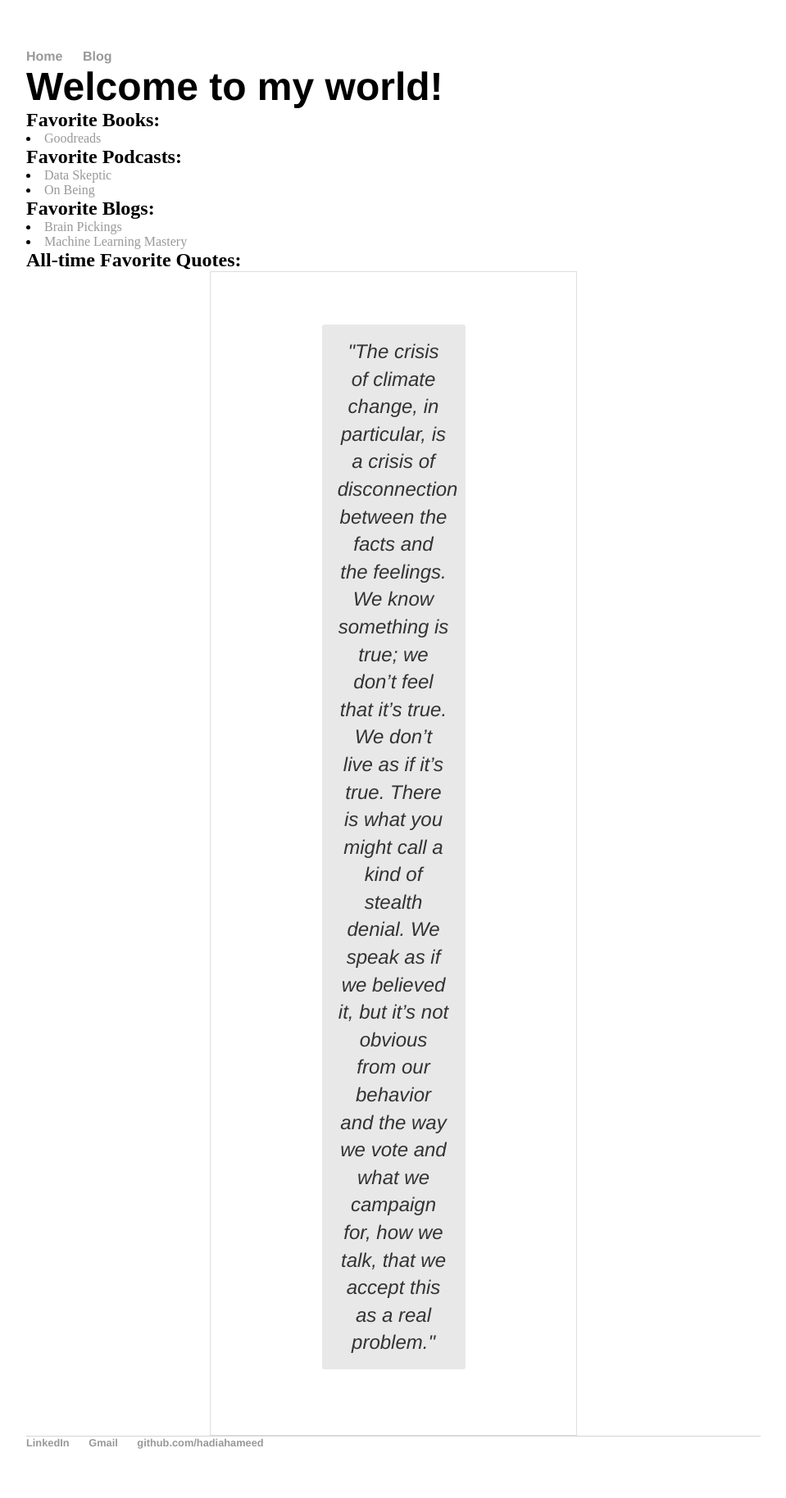
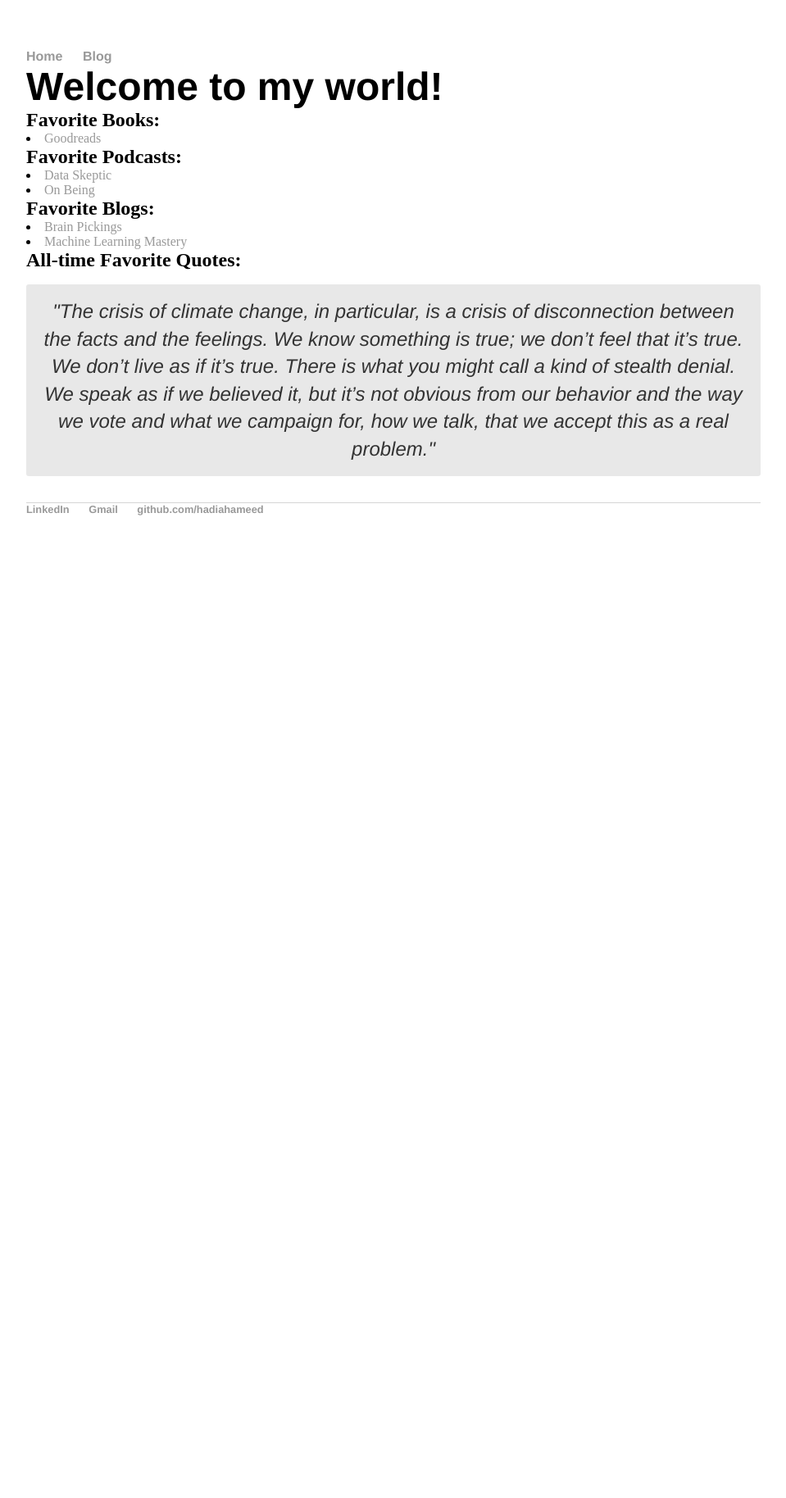
Before and after one commit to hadiahameed/hadiahameed.github.io, a Jekyll site: the page built from index.html, in a window 1280 px wide. Shown: the whole page at 82% size, without its empty margins (160-1119 px from the left). Built offline with Jekyll 4.4.1, drawn with Linux system fonts in a browser that asks for light colours; after the commit the page ends 900 px from its top, so only the background shows below that.

Commit message:
Update main.css

```diff
--- a/css/main.css
+++ b/css/main.css
@@ -50,12 +50,10 @@ ul.posts li {
     list-style: none;
 }
 
+/*  Source: https://1stwebdesigner.com/css-snippets-blockquotes/ */
+
 .ArticleCopy{
   font-family: "Helvetica Neue","Helvetica",Helvetica,Arial,sans-serif;
-  width: 50%;
-  margin:0 auto;
-  border: 1px solid #ddd;
-  padding: 3rem;
 }
 .ArticleCopy p {
     text-rendering: optimizeLegibility;
@@ -66,7 +64,6 @@ ul.posts li {
     font-style: italic;
     text-align: center;
     padding: 1rem 1.2rem;
-    width: 50%;  /* create space for the quotes */
     color: #4a4a4a;
     margin: 1rem auto 2rem;
     color: #4a4a4a;
```
